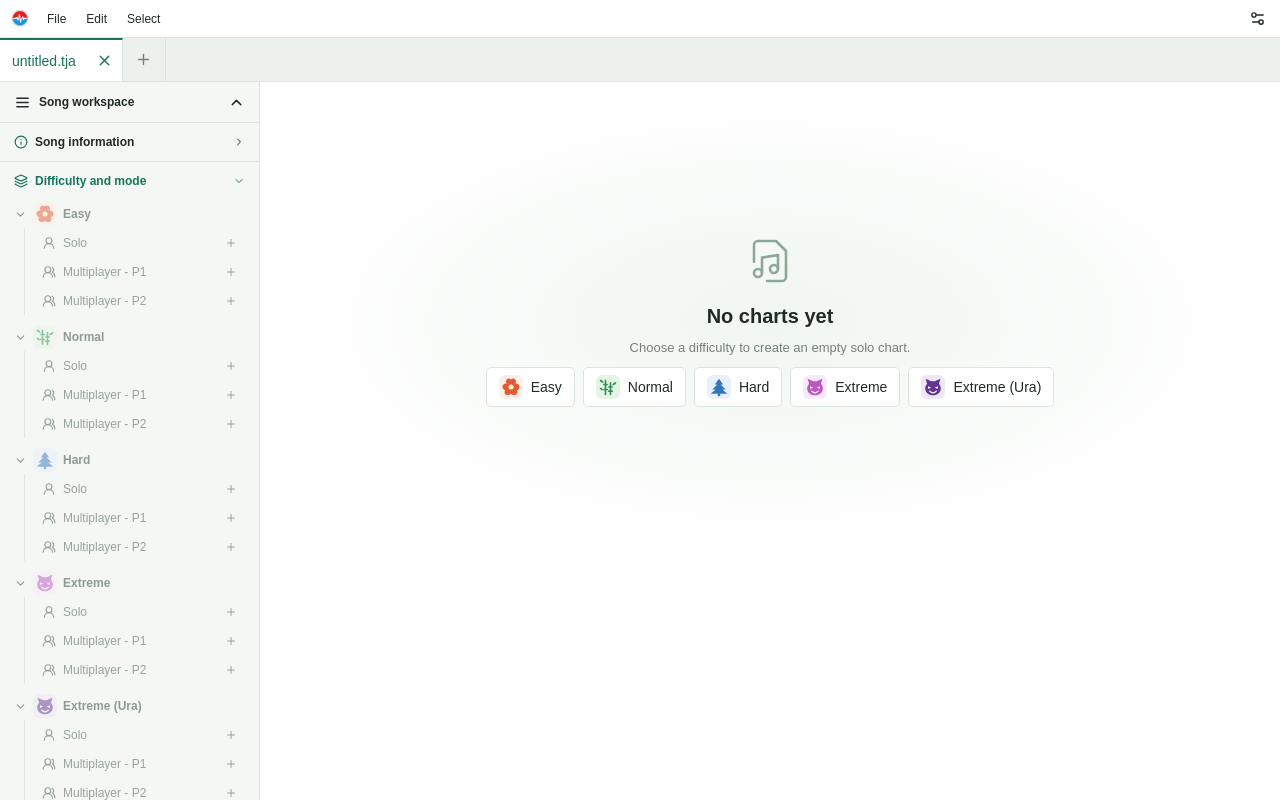
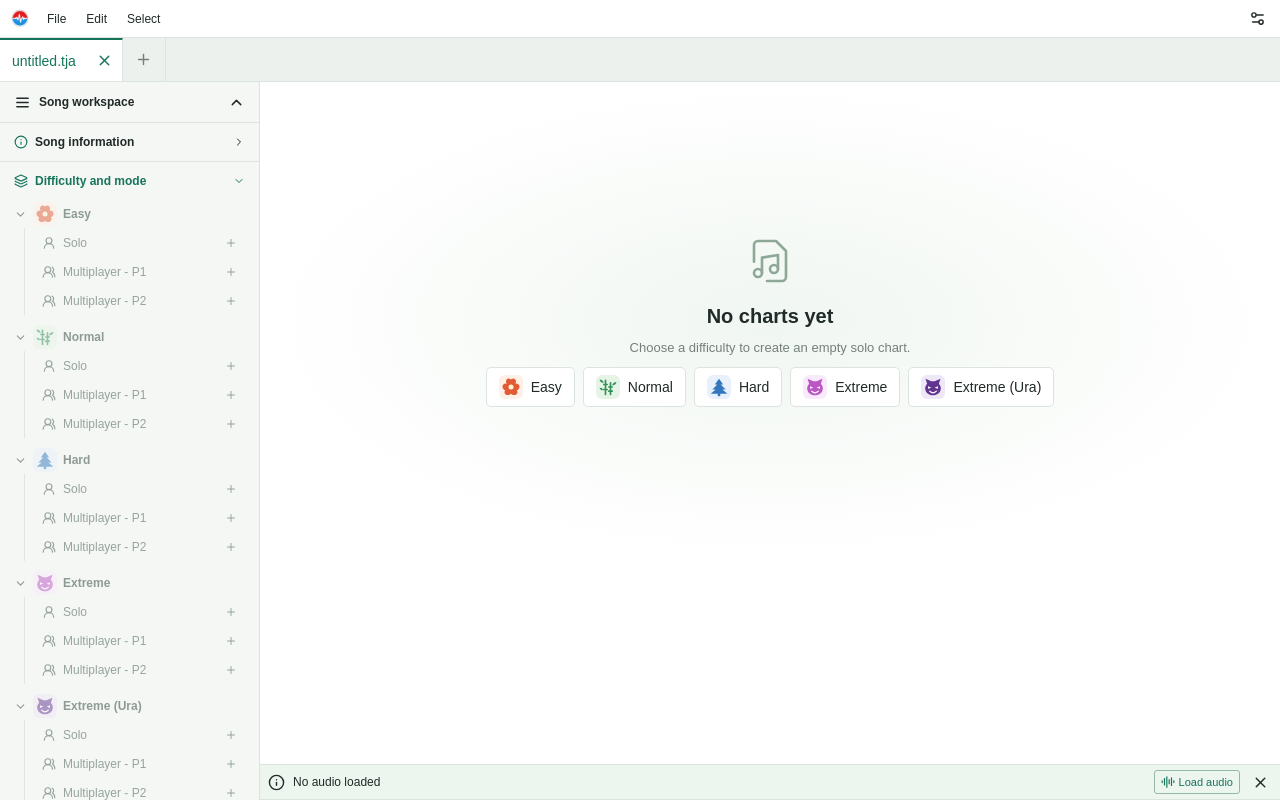
Before and after one commit to OurTaiko/DonKanvas, a Vue app: page / in a window 1280 px wide. Both pictures are taken after a click on the button "New chart". Built offline with nearby package versions, Linux system fonts and the light colour scheme.

Commit message:
Replace status bar with dismissible audio loading message
Co-authored-by: Copilot <223556219+Copilot@users.noreply.github.com>

```diff
--- a/src/App.vue
+++ b/src/App.vue
@@ -35,6 +35,14 @@ function playbackKeydown(event) {
 }
 const fileMenu = ref(null), editMenu = ref(null), selectionMenu = ref(null), settingsMenu = ref(null), languageMenu = ref(null), shortcutMenu = ref(null), projectMenu = ref(null);
 const mobileWorkspace = ref(matchMedia('(max-width:900px)').matches), workspaceOpen = ref(!mobileWorkspace.value), workspaceSidebar = ref(null), workspaceTop = ref(0);
+const dismissedAudioMessages = ref(new Set()), errorMessageDismissed = ref(false);
+const showAudioMessage = computed(() => Boolean(state.chart && !state.buffer && !dismissedAudioMessages.value.has(state.activeId)));
+const messageBarError = computed(() => state.error && !errorMessageDismissed.value);
+watch(() => [state.noticeMessage, state.error], () => { errorMessageDismissed.value = false; }, { flush: 'sync' });
+function dismissMessageBar() {
+  if (messageBarError.value) errorMessageDismissed.value = true;
+  else dismissedAudioMessages.value.add(state.activeId);
+}
 let desktopWorkspaceOpen = true;
 function toggleWorkspace() {
   workspaceOpen.value = !workspaceOpen.value;
@@ -534,6 +542,11 @@ async function dropFiles(event) {
     </section>
     </div>
     <Teleport to="body" :disabled="!mobileWorkspace"><div ref="transportHost" class="transport-host">
+    <div v-if="messageBarError || showAudioMessage" id="playback-message-bar" class="playback-message-bar" :class="{ error: messageBarError }" :role="messageBarError ? 'alert' : 'status'">
+      <Info aria-hidden="true" /><p>{{ messageBarError ? state.notice : t('尚未载入音频') }}</p>
+      <button v-if="!messageBarError && showAudioMessage" id="message-load-audio" type="button" class="message-action" @click="audioFile.click()"><AudioLines aria-hidden="true" />{{ t('载入音频') }}</button>
+      <button type="button" class="icon message-dismiss" :title="t('关闭提示')" :aria-label="t('关闭提示')" @click="dismissMessageBar"><X aria-hidden="true" /></button>
+    </div>
     <section v-if="studio.bar.value" class="transport"><div class="transport-left">
       <button id="previous" class="icon" :title="t('播放位置后退 / 前进一小节')" :aria-label="t('上一小节')" :disabled="!state.chart || state.invalid" @click="studio.seekMeasure(-1)"><SkipBack /></button>
       <button id="play" class="play icon primary" :class="{ playing: state.playing }" :title="t('播放 / 暂停（空格）')" aria-keyshortcuts="Space" :aria-label="state.playing ? t('暂停') : t('播放')" :disabled="!state.chart" @click="state.playing ? studio.pause() : studio.play()"><Pause v-if="state.playing" /><Play v-else /></button>
@@ -555,7 +568,6 @@ async function dropFiles(event) {
       </details>
       <button id="open-audio" class="primary" :title="t('载入音频')" :aria-label="t('载入音频')" :disabled="!state.chart" @click="audioFile.click()"><AudioLines /><span>{{ t('载入音频') }}</span></button>
     </div></details></section>
-    <div v-if="state.notice && (studio.bar.value || state.error)" id="notice" role="status" aria-live="polite" :class="{ error: state.error }">{{ state.notice }}</div>
     </div></Teleport>
     </div>
     <section v-show="studio.bar.value && mobileWorkspace" class="mobile-inspector" :inert="state.editorBlocked">
@@ -606,12 +618,10 @@ main{display:flex;flex:1;min-height:0;max-width:none;margin:0;padding:0}
 .workspace-document-title{flex:1;min-width:0;padding:8px 12px 8px 0;pointer-events:none}.workspace-document-title.expanded{padding-right:36px}.workspace-document-title h1{min-width:0;margin:0;line-height:1.4;overflow:hidden;text-overflow:ellipsis;white-space:nowrap}.workspace-document-title #encoding{font-size:10px;white-space:nowrap;flex-shrink:0}
 @media(max-width:900px){.editor-core>.document-toolbar{display:none}}
 .document-toolbar #encoding{margin-left:0;font-size:10px;white-space:nowrap;flex-shrink:0}
-#notice{min-height:0;max-height:20dvh;overflow:auto;padding:4px 12px;border-top:1px solid var(--line);background:var(--paper);color:var(--muted);font-size:11px;line-height:16px;overflow-wrap:anywhere}
-#notice.error{color:#bd352b}
-.transport-host:has(>#notice) .transport{box-shadow:none}
-@media(max-width:900px){.transport:has(+#notice){padding-bottom:7px}.transport-host>#notice{padding-bottom:calc(4px + env(safe-area-inset-bottom,0px))}}
 .transport{position:relative;display:grid;grid-template-columns:minmax(0,1fr) auto;z-index:5;flex-shrink:0;padding:7px 12px;gap:6px 12px;background:#fff;border-bottom:0;box-shadow:0 -4px 12px #202a2808}.transport-left{min-width:0;gap:4px;flex-wrap:nowrap}.transport-right{width:auto;margin-left:0;gap:8px;flex-wrap:nowrap;justify-content:flex-end}.transport button{min-height:30px;padding:4px 8px}.transport-left>.icon{width:30px;min-width:30px}.transport .play{width:36px;height:34px}.time{margin-left:4px;gap:4px;white-space:nowrap}.time b{font-size:16px}
 .transport-host{flex-shrink:0;min-width:0;container-type:inline-size}
+.playback-message-bar{display:flex;align-items:center;gap:8px;height:36px;max-height:36px;overflow:hidden;padding:4px 8px;border-top:1px solid var(--line);border-bottom:1px solid var(--line);background:#edf5ef;color:var(--ink);font-size:12px}.playback-message-bar>p{flex:1;min-width:0;max-height:24px;overflow:auto;margin:0;color:inherit;font:inherit;line-height:1.5;overflow-wrap:anywhere}.playback-message-bar>button{flex-shrink:0;min-height:24px;padding:2px 6px;font:inherit}.playback-message-bar>.message-dismiss{width:24px;min-width:24px;padding:3px;border:0;background:transparent}.playback-message-bar.error{background:#fff0ed;color:#bd352b}
+.playback-message-bar>.message-action{min-height:24px;padding:2px 6px;border:1px solid #95b9a9;border-radius:3px;background:transparent;color:var(--green);font-size:11px;gap:4px;white-space:nowrap}.playback-message-bar>.message-action:hover{background:#16745b14}.playback-message-bar>.message-action>svg{width:14px;height:14px}
 .volume-popover{position:relative;font-size:12px}.volume-popover summary{display:flex;align-items:center;gap:6px;padding:7px 9px;border:1px solid var(--line);border-radius:4px;cursor:pointer;list-style:none;background:#fff}.volume-popover summary::-webkit-details-marker{display:none}.volume-popover summary:focus-visible{outline:2px solid var(--green);outline-offset:3px}
 .volume-panel{position:absolute;right:0;bottom:calc(100% + 6px);z-index:20;width:310px;max-width:85vw;padding:15px;border:1px solid var(--line);border-radius:6px;background:#fff;box-shadow:0 6px 24px #202a2820;display:grid;gap:14px}.volume-panel>label:not(.check){display:grid;grid-template-columns:minmax(58px,max-content) minmax(0,1fr) 36px;gap:8px}.volume-panel input[type=range]{width:100%;margin:0}.volume-panel output{text-align:right;font-size:11px;color:var(--muted)}.volume-panel p{overflow-wrap:anywhere;line-height:1.5}
 .overview{position:relative;padding:0;border-top:1px solid var(--line)}.overview-wave>#overview-hover{position:absolute;z-index:2;pointer-events:none;max-width:100%;padding:6px 9px;border:1px solid var(--line);border-radius:5px;background:#fff;font-size:11px;font-variant-numeric:tabular-nums;color:var(--ink);box-shadow:0 3px 12px #202a2826;overflow-wrap:anywhere}.overview canvas{height:40px;margin-top:0;background:repeating-linear-gradient(90deg,transparent 0,transparent calc(10% - 1px),#c5d3c9 10%) #e5ece7;border-radius:0;touch-action:none;cursor:grab}.overview canvas:active{cursor:grabbing}.measure-section{padding-inline:12px}
@@ -656,18 +666,18 @@ main{display:flex;flex:1;min-height:0;max-width:none;margin:0;padding:0}
 @container(max-width:400px){.document-toolbar #encoding{display:none}.document-title{gap:6px}.transport .time b{font-size:14px}.transport .time span{font-size:10px}}
 @media(max-width:720px){header{padding:3px 8px;gap:6px}.document-toolbar{gap:7px}.document-toolbar h1{max-width:180px}.filename-control{margin-left:0}.filename-control input{width:150px}}
 
-:is(.studio-panel,.transport-host) :is(.document-toolbar,.editor-bar,.transport,.inspector-heading,.aside-actions) button:not(.primary),
+:is(.studio-panel,.transport-host) :is(.document-toolbar,.editor-bar,.transport,.inspector-heading) button:not(.primary),
 .studio-panel .branch-context>.manage-branches,
 :is(.file-actions>.file-popover,.settings-popover,.volume-popover)>summary{
   border-color:transparent;background:transparent;color:var(--ink);box-shadow:none;border-radius:4px;
 }
-:is(.studio-panel,.transport-host) :is(.document-toolbar,.editor-bar,.transport,.inspector-heading,.aside-actions) button:not(.primary):not(:disabled):hover,
+:is(.studio-panel,.transport-host) :is(.document-toolbar,.editor-bar,.transport,.inspector-heading) button:not(.primary):not(:disabled):hover,
 .studio-panel .branch-context>.manage-branches:not(:disabled):hover,
 :is(.file-actions>.file-popover,.settings-popover,.volume-popover)>summary:hover{background:#202a280d}
-:is(.studio-panel,.transport-host) :is(.document-toolbar,.editor-bar,.transport,.inspector-heading,.aside-actions) button:not(.primary):not(:disabled):active,
+:is(.studio-panel,.transport-host) :is(.document-toolbar,.editor-bar,.transport,.inspector-heading) button:not(.primary):not(:disabled):active,
 .studio-panel .branch-context>.manage-branches:not(:disabled):active,
 :is(.file-actions>.file-popover,.settings-popover,.volume-popover)>summary:active{background:#202a281a}
-:is(.studio-panel,.transport-host) :is(.document-toolbar,.editor-bar,.transport,.inspector-heading,.aside-actions) button:not(.primary):focus-visible,
+:is(.studio-panel,.transport-host) :is(.document-toolbar,.editor-bar,.transport,.inspector-heading) button:not(.primary):focus-visible,
 .studio-panel .branch-context>.manage-branches:focus-visible,
 :is(.file-actions>.file-popover,.settings-popover,.volume-popover)>summary:focus-visible{outline:2px solid var(--green);outline-offset:-2px}
 :is(.studio-panel,.transport-host) .transport .play{width:30px;height:30px}
--- a/src/locales.js
+++ b/src/locales.js
@@ -1,5 +1,7 @@
 // Translation order: English, Japanese, Traditional Chinese, Korean.
 export const translations = {
+  '尚未载入音频': ['No audio loaded', '音声が読み込まれていません', '尚未載入音訊', '오디오가 로드되지 않았습니다'],
+  '关闭提示': ['Dismiss message', 'メッセージを閉じる', '關閉提示', '메시지 닫기'],
   '左右滑动微调选择': ['Slide left or right to adjust selection', '左右にスライドして選択位置を微調整', '左右滑動微調選取', '좌우로 밀어 선택 위치 미세 조정'],
   '更多工具': ['More tools', 'その他のツール', '更多工具', '추가 도구'],
   '播放菜单': ['Playback menu', '再生メニュー', '播放選單', '재생 메뉴'],
```
Also changed, not shown: 2 other files (tests, documents, lock files or other folders).
